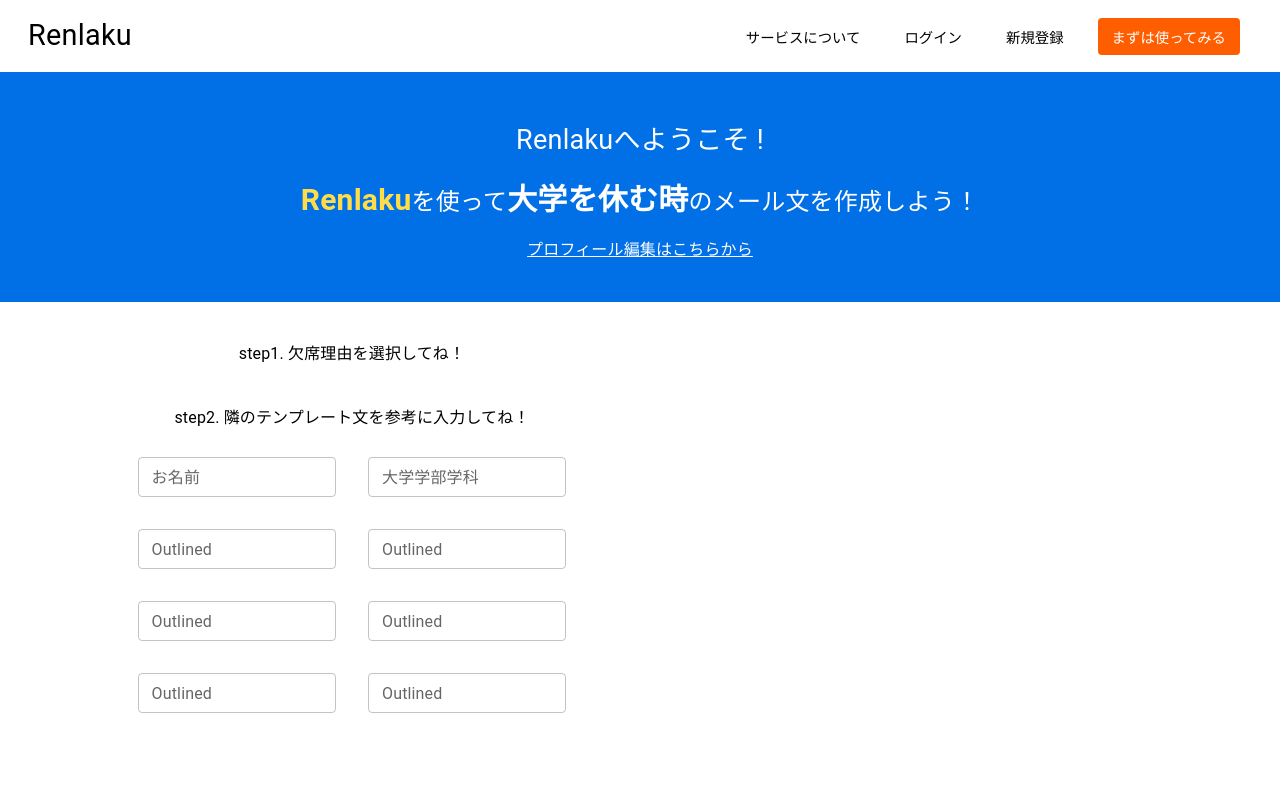
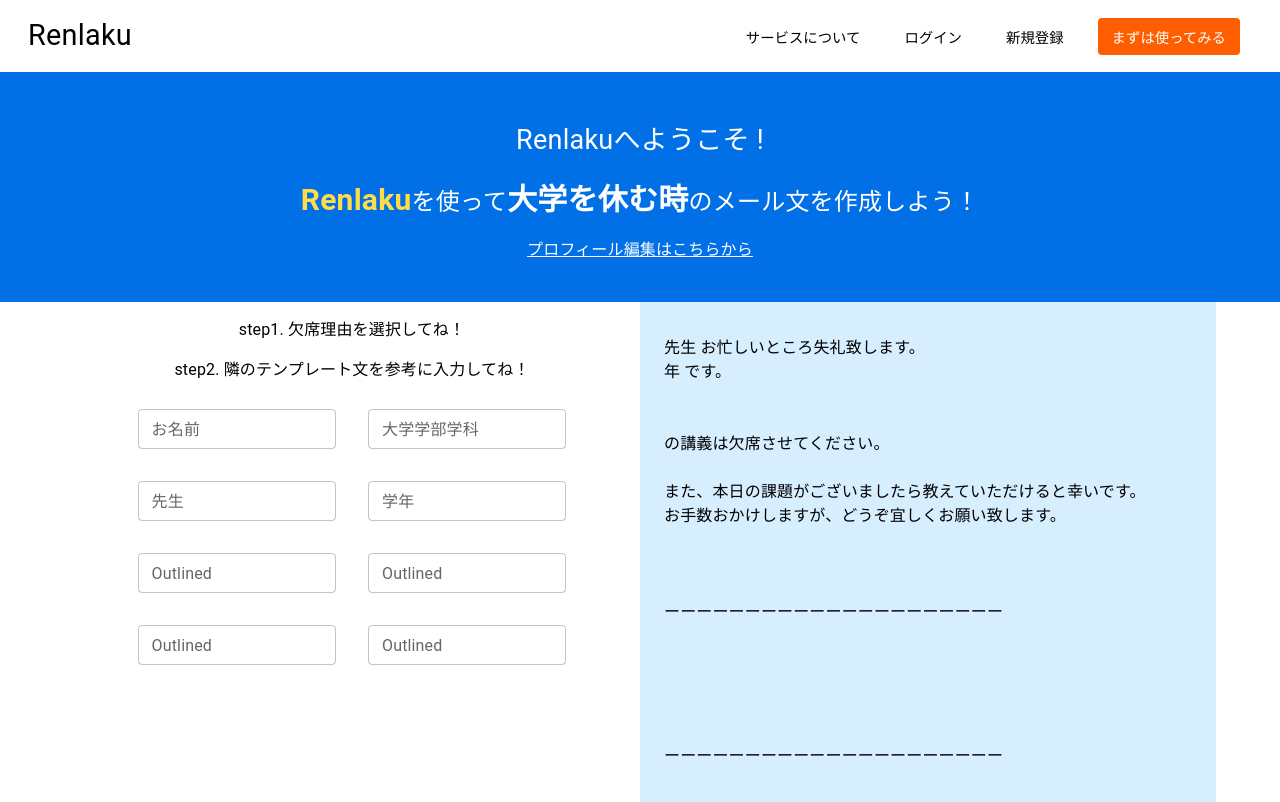
Before and after one commit to yusei53/Renlaku, a Next.js app: page /test2 in a window 1280 px wide. Built offline with nearby package versions, Linux system fonts and the light colour scheme; no server answers.

Commit message:
propsを追加

```diff
--- a/app/test2/InputComponent.tsx
+++ b/app/test2/InputComponent.tsx
@@ -13,7 +13,7 @@ const InputCompoonent: React.FC<TProps> = ({ userData, updateUserData }) => {
         display={"flex"}
         alignItems={"center"}
         flexDirection={"column"}
-        my={5}
+        my={2}
       >
         <Typography>step1. 欠席理由を選択してね！</Typography>
         {/* <FormControl sx={{ width: "200px" }}>
@@ -101,9 +101,10 @@ const InputCompoonent: React.FC<TProps> = ({ userData, updateUserData }) => {
           >
             <TextField
               id="outlined-basic"
-              label="Outlined"
-              variant="outlined"
+              label="先生"
               size="small"
+              value={userData.teacher || ""}
+              onChange={(e) => updateUserData("teacher", e.target.value)}
             />
           </Grid>
           <Grid
@@ -120,9 +121,10 @@ const InputCompoonent: React.FC<TProps> = ({ userData, updateUserData }) => {
           >
             <TextField
               id="outlined-basic"
-              label="Outlined"
-              variant="outlined"
+              label="学年"
               size="small"
+              value={userData.grade || ""}
+              onChange={(e) => updateUserData("grade", e.target.value)}
             />
           </Grid>
           <Grid
--- a/app/test2/text.tsx
+++ b/app/test2/text.tsx
@@ -1,5 +1,6 @@
 import { Box } from "@mui/material";
 import { UserDataType } from "../types";
+import UniversityMailText from "./UniversityMailText";
 
 type InputComponentProps = {
   userData: UserDataType;
@@ -7,8 +8,12 @@ type InputComponentProps = {
 
 const TextComponent: React.FC<InputComponentProps> = ({ userData }) => (
   <Box>
-    <Box>{userData.name}</Box>
-    <Box>{userData.university}</Box>
+    <UniversityMailText
+      university={userData.university}
+      name={userData.name}
+      teacher={userData.teacher}
+      grade={userData.grade}
+    />
   </Box>
 );
 
```
